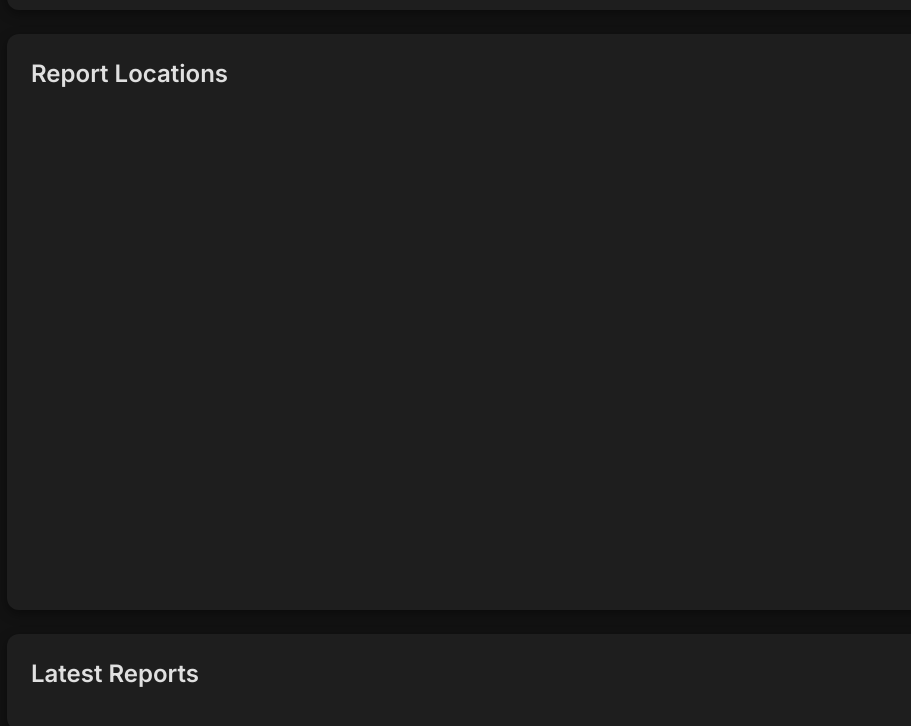
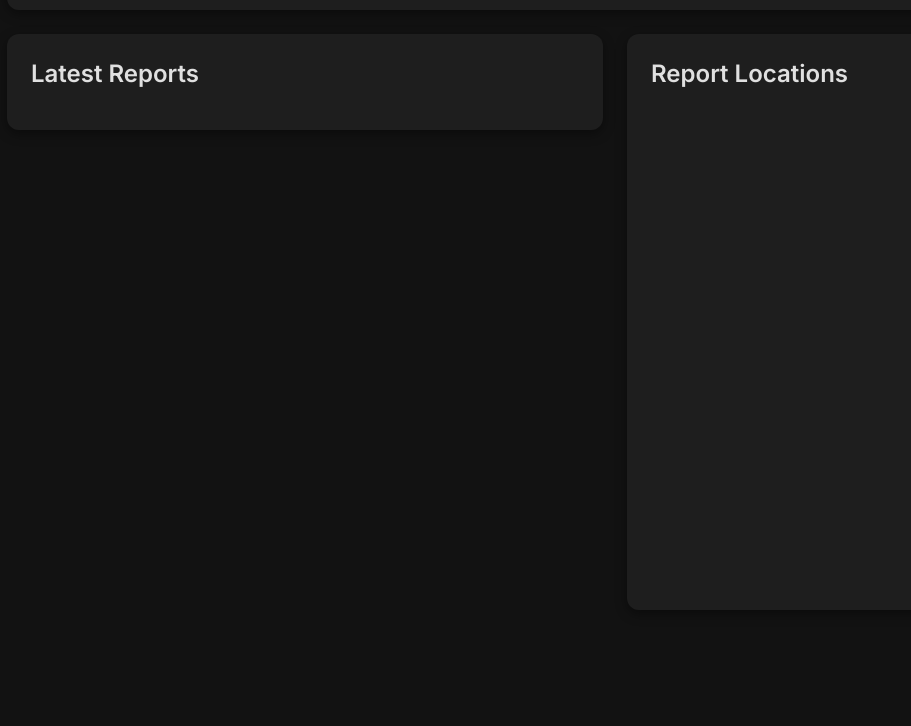
Before and after one commit to Technova-Hackathon/ad-violation-portal, a plain HTML site: page index.html in a window 1280 px wide. Shown: the part 142-868 px from the top of the page, without its empty margins (25-936 px from the left). After the commit the page ends 800 px from the top, so only its background shows below. Drawn offline with nearby package versions, Linux system fonts and the light colour scheme.

Commit message:
index modification

```diff
--- a/index.html
+++ b/index.html
@@ -72,6 +72,14 @@
             font-size: 12px;
             color: #666;
         }
+        /* New styles for the two-column layout */
+        @media (min-width: 1024px) {
+            .two-column-layout {
+                display: grid;
+                grid-template-columns: 1fr 1fr;
+                gap: 24px;
+            }
+        }
     </style>
 </head>
 <body class="p-8">
@@ -87,19 +95,14 @@
                 </div>
             </div>
 
-            <!-- Map Card -->
-            <div class="lg:col-span-12">
-                <div class="card p-6">
-                    <h2 class="text-2xl font-semibold mb-4">Report Locations</h2>
-                    <div id="map" class="map-container"></div>
-                </div>
-            </div>
+            <!-- Main Content Area with two columns on large screens -->
+            <div class="lg:col-span-12 two-column-layout">
 
-            <!-- Reports List Card (optional, can be expanded) -->
-            <div class="lg:col-span-12">
+                <!-- Reports List Card (on the left) -->
+                <div class="order-2 lg:order-1">
                     <div class="card p-6">
                         <h2 class="text-2xl font-semibold mb-4">Latest Reports</h2>
-                    <div id="reports-list" class="grid grid-cols-1 sm:grid-cols-2 md:grid-cols-3 gap-4">
+                        <div id="reports-list" class="grid grid-cols-1 sm:grid-cols-1 gap-4">
                             <!-- Report cards will be injected here -->
                         </div>
                         <div id="loading-indicator" class="flex justify-center mt-4 hidden">
@@ -108,6 +111,15 @@
                     </div>
                 </div>
 
+                <!-- Map Card (on the right) -->
+                <div class="order-1 lg:order-2">
+                    <div class="card p-6">
+                        <h2 class="text-2xl font-semibold mb-4">Report Locations</h2>
+                        <div id="map" class="map-container"></div>
+                    </div>
+                </div>
+
+            </div>
         </div>
     </div>
 
```
Lines whose indentation alone changed are shown as unchanged.
